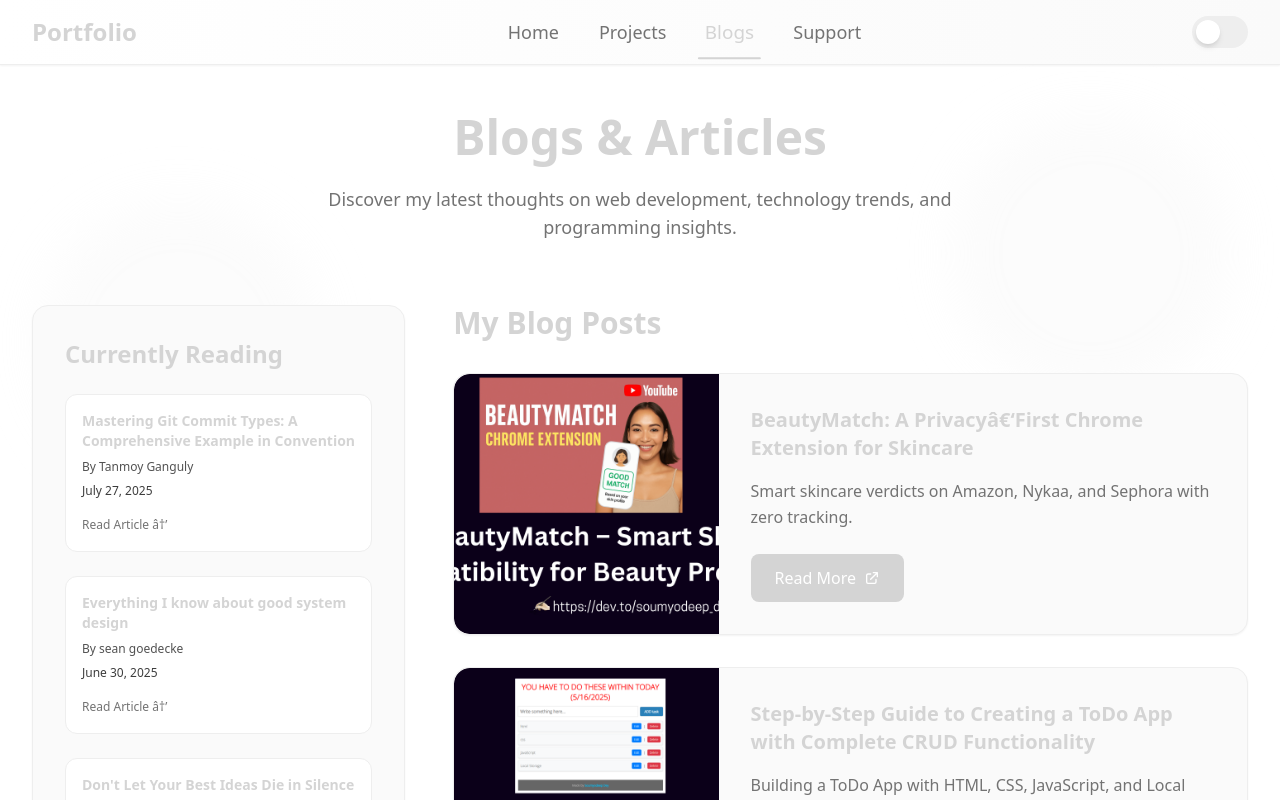
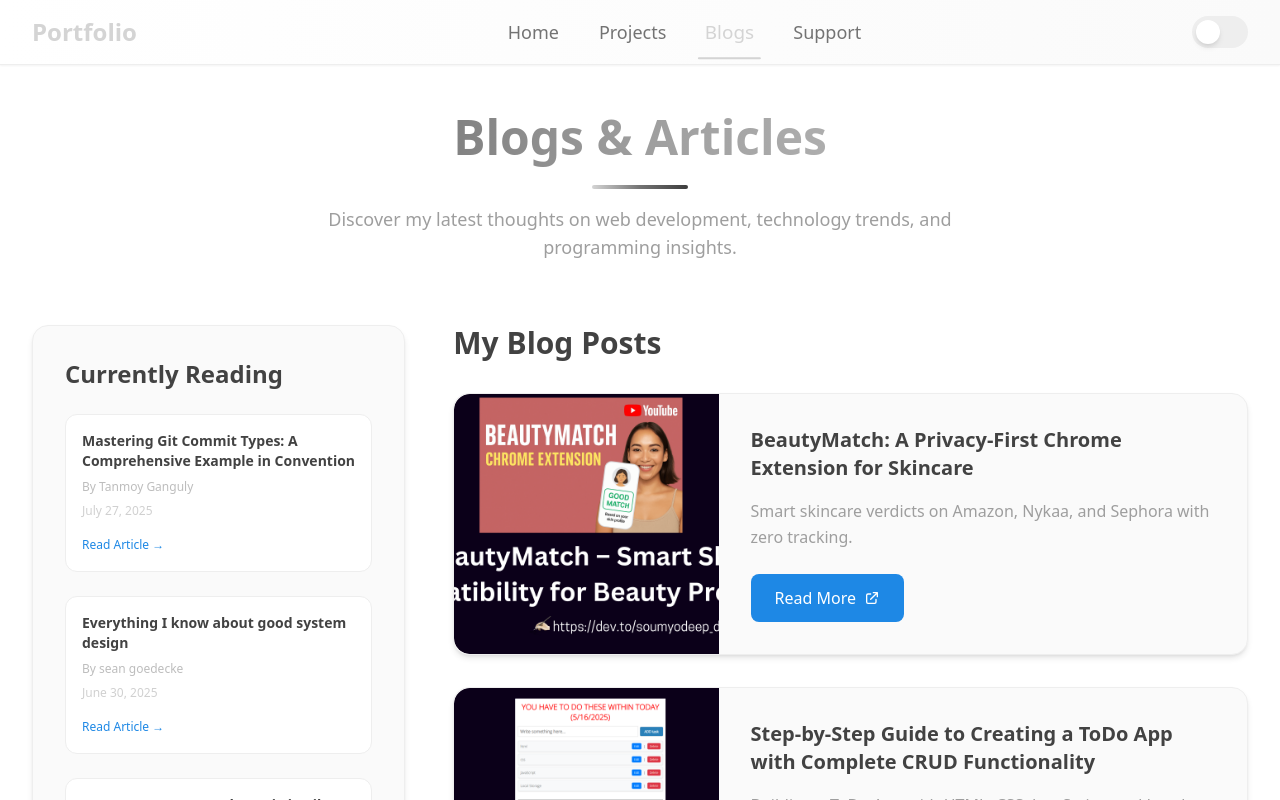
Before and after one commit to Soumyodeep-Dey/SD-portfolio, a React (Vite) app: page /blogs in a window 1280 px wide. Shown: the top 800 px of the page. Built offline with nearby package versions, Linux system fonts and the light colour scheme.

Commit message:
style : css upgradation

```diff
--- a/src/components/Blogs/Blogs.jsx
+++ b/src/components/Blogs/Blogs.jsx
@@ -1,12 +1,12 @@
-/* Blogs.jsx â€“ Clean white/black theme implementation */
+/* Blogs.jsx – Pure black dark mode + correct contrast colors */
 
 import { useState } from 'react';
 
 const myBlogs = [
   {
-    title: "BeautyMatch: A Privacyâ€‘First Chrome Extension for Skincare",
+    title: "BeautyMatch: A Privacy-First Chrome Extension for Skincare",
     description: "Smart skincare verdicts on Amazon, Nykaa, and Sephora with zero tracking.",
-    link: "https://dev.to/soumyodeepdey/beautymatch-a-privacyfirst-chrome-extension-for-smarter-skincare-1b45",
+    link: "https://dev.to/soumyodeep_dey_c6cb5e8c97/beautymatch-smart-skin-compatibility-for-beauty-products-2fbg",
     image: "/Images/BeautyMatch Blog.png",
   },
   {
@@ -43,7 +43,7 @@ const readingBlogs = [
     date: "June 5, 2025"
   },
   {
-    title: "I Built an MCP Server for DevTo (100% Open Source)ðŸŽ‰",
+    title: "I Built an MCP Server for DevTo (100% Open Source)🎉",
     author: "Arindam Majumdar",
     link: "https://dev.to/arindam_1729/i-built-an-mcp-server-for-devto-100-open-source-4f6n",
     date: "June 3, 2025"
@@ -69,7 +69,7 @@ function Blogs() {
 
   return (
     <div className="min-h-screen bg-light-50 dark:bg-dark-50 relative overflow-hidden">
-      {/* Decorative background elements */}
+      {/* Decorative background blobs */}
       {[
         'top-10 right-10 animate-blob',
         'top-32 left-10 animate-blob animation-delay-2000',
@@ -77,7 +77,7 @@ function Blogs() {
       ].map((pos, i) => (
         <div
           key={i}
-          className={`absolute w-72 h-72 bg-light-300 dark:bg-dark-300 rounded-full mix-blend-multiply dark:mix-blend-screen filter blur-xl opacity-20 ${pos}`}
+          className={`absolute w-72 h-72 rounded-full mix-blend-multiply dark:mix-blend-screen filter blur-xl opacity-20 g-gradient-to-br from-light-300 to-light-200 dark:from-dark-300 dark:to-dark-200 ${pos}`}
         />
       ))}
 
@@ -85,10 +85,12 @@ function Blogs() {
       <div className="relative z-10 max-w-7xl mx-auto px-4 sm:px-6 lg:px-8 py-12">
         {/* Main heading */}
         <div className="text-center mb-16">
-          <h1 className="text-5xl font-bold text-dark-900 dark:text-light-50 mb-6">
+          <h1 className="text-5xl font-extrabold bg-gradient-to-r from-light-900 via-light-700 to-light-500
+                         dark:from-dark-950 dark:via-dark-800 dark:to-dark-600 bg-clip-text text-transparent mb-4 animate-fadeInLeft pb-2">
             Blogs & Articles
           </h1>
-          <p className="text-lg text-dark-700 dark:text-light-300 max-w-2xl mx-auto">
+          <div className="w-24 h-1 bg-gradient-to-r from-dark-900 via-dark-700 to-dark-500 dark:from-light-50 dark:via-light-300 dark:to-light-400 mx-auto mt-4 rounded-full" />
+          <p className="text-lg text-light-700 dark:text-dark-800 max-w-2xl mx-auto pt-4">
             Discover my latest thoughts on web development, technology trends, and programming insights.
           </p>
         </div>
@@ -97,36 +99,39 @@ function Blogs() {
         <div className="grid lg:grid-cols-3 gap-12">
           {/* Currently Reading Section */}
           <div className="lg:col-span-1">
-            <div className="bg-light-100 dark:bg-dark-100 rounded-2xl p-8 shadow-sm border border-light-300 dark:border-dark-300">
-              <h2 className="text-2xl font-bold text-dark-900 dark:text-light-50 mb-6">
+            <div className="bg-light-100 dark:bg-dark-100/90 backdrop-blur-md rounded-2xl p-8 shadow-md border border-light-300 dark:border-dark-300 hover:shadow-lg transition">
+              <h2 className="text-2xl font-bold text-light-900 dark:text-dark-950 mb-6">
                 Currently Reading
               </h2>
               <div className="space-y-6">
                 {readingBlogs.map((blog, index) => (
                   <div
                     key={index}
-                    className="group relative bg-light-50 dark:bg-dark-50 rounded-xl p-4 hover:shadow-md transition-all duration-300 border border-light-300 dark:border-dark-300 hover:border-dark-400 dark:hover:border-light-400"
+                    className="group relative bg-light-50 dark:bg-dark-50 rounded-xl p-4
+                               hover:scale-[1.02] hover:shadow-lg transition-all duration-300
+                               border border-light-300 dark:border-dark-300
+                               hover:border-primary-300 dark:hover:border-primary-400"
                   >
-                    <h3 className="text-sm font-semibold text-dark-900 dark:text-light-50 mb-2 line-clamp-2 group-hover:text-dark-700 dark:group-hover:text-light-300 transition-colors">
+                    <h3 className="text-sm font-semibold text-light-900 dark:text-dark-950 mb-2 line-clamp-2 group-hover:text-primary-700 dark:group-hover:text-primary-300 transition-colors">
                       {blog.title}
                     </h3>
-                    <p className="text-xs text-dark-600 dark:text-light-400 mb-2">
+                    <p className="text-xs text-light-600 dark:text-dark-700 mb-2">
                       By {blog.author}
                     </p>
-                    <p className="text-xs text-dark-500 dark:text-light-500 mb-3">
+                    <p className="text-xs text-light-500 dark:text-dark-700 mb-3">
                       {blog.date}
                     </p>
                     <a
                       href={blog.link}
                       target="_blank"
                       rel="noopener noreferrer"
-                      className="text-xs text-dark-700 dark:text-light-300 hover:text-dark-900 dark:hover:text-light-50 font-medium transition-colors"
+                      className="text-xs font-medium text-primary-600 dark:text-primary-300 hover:underline"
                     >
-                      Read Article â†’
+                      Read Article →
                     </a>
 
                     {/* Hover gradient overlay */}
-                    <div className="absolute inset-0 bg-gradient-to-r from-light-200/50 to-light-300/50 dark:from-dark-200/50 dark:to-dark-300/50 opacity-0 group-hover:opacity-100 transition-opacity duration-300 rounded-xl pointer-events-none" />
+                    <div className="absolute inset-0 bg-gradient-to-r from-light-200/30 to-light-300/30 dark:from-dark-200/30 dark:to-dark-300/30 opacity-0 group-hover:opacity-100 transition-opacity duration-300 rounded-xl pointer-events-none" />
                   </div>
                 ))}
               </div>
@@ -135,26 +140,29 @@ function Blogs() {
 
           {/* My Blog Posts Section */}
           <div className="lg:col-span-2">
-            <h2 className="text-3xl font-bold text-dark-900 dark:text-light-50 mb-8">
+            <h2 className="text-3xl font-bold text-light-900 dark:text-dark-950 mb-8">
               My Blog Posts
             </h2>
             <div className="grid gap-8">
               {myBlogs.map((blog, index) => (
                 <article
                   key={index}
-                  className="group relative bg-light-100 dark:bg-dark-100 rounded-2xl overflow-hidden shadow-sm hover:shadow-lg transition-all duration-300 border border-light-300 dark:border-dark-300 hover:border-dark-400 dark:hover:border-light-400"
+                  className="group relative bg-light-100 dark:bg-dark-100/90 backdrop-blur-md rounded-2xl overflow-hidden shadow-md hover:shadow-xl
+                             transition-all duration-300 border border-light-300 dark:border-dark-300
+                             hover:border-primary-300 dark:hover:border-primary-400 hover:scale-[1.02]"
                 >
                   <div className="md:flex">
                     {/* Blog image */}
                     {blog.image && !errorImages[index] && (
-                      <div className="md:w-1/3 relative">
+                      <div className="md:w-1/3 relative overflow-hidden">
                         {loadingImages[index] && (
                           <div className="absolute inset-0 bg-light-300 dark:bg-dark-300 animate-pulse rounded-tl-2xl md:rounded-bl-2xl md:rounded-tr-none rounded-tr-2xl" />
                         )}
                         <img
                           src={blog.image}
                           alt={blog.title}
-                          className="w-full h-48 md:h-full object-cover rounded-tl-2xl md:rounded-bl-2xl md:rounded-tr-none rounded-tr-2xl"
+                          className="w-full h-48 md:h-full object-cover rounded-tl-2xl md:rounded-bl-2xl md:rounded-tr-none rounded-tr-2xl
+                                     transition-transform duration-500 group-hover:scale-105"
                           onLoadStart={() => handleImageLoadStart(index)}
                           onLoad={() => handleImageLoad(index)}
                           onError={() => handleImageError(index)}
@@ -164,10 +172,10 @@ function Blogs() {
 
                     {/* Blog content */}
                     <div className="md:w-2/3 p-8">
-                      <h3 className="text-xl font-bold text-dark-900 dark:text-light-50 mb-4 group-hover:text-dark-700 dark:group-hover:text-light-300 transition-colors">
+                      <h3 className="text-xl font-bold text-light-900 dark:text-dark-950 mb-4 group-hover:text-primary-700 dark:group-hover:text-primary-300 transition-colors">
                         {blog.title}
                       </h3>
-                      <p className="text-dark-700 dark:text-light-300 mb-6 leading-relaxed">
+                      <p className="text-light-700 dark:text-dark-800 mb-6 leading-relaxed">
                         {blog.description}
                       </p>
                       {blog.link && (
@@ -175,7 +183,9 @@ function Blogs() {
                           href={blog.link}
                           target="_blank"
                           rel="noopener noreferrer"
-                          className="inline-flex items-center px-6 py-3 bg-dark-900 dark:bg-light-50 text-light-50 dark:text-dark-900 rounded-lg hover:bg-dark-700 dark:hover:bg-light-200 transition-colors font-medium"
+                          className="inline-flex items-center px-6 py-3 bg-primary-600 hover:bg-primary-500
+                                     text-light-50 rounded-lg dark:bg-primary-400 dark:hover:bg-primary-300
+                                     dark:text-dark-900 transition-colors font-medium"
                         >
                           Read More
                           <svg className="ml-2 w-4 h-4" fill="none" stroke="currentColor" viewBox="0 0 24 24">
@@ -196,7 +206,7 @@ function Blogs() {
 
         {/* Footnote */}
         <div className="text-center mt-16 pt-8 border-t border-light-300 dark:border-dark-300">
-          <p className="text-dark-600 dark:text-light-400">
+          <p className="text-light-600 dark:text-dark-700">
             More articles coming soon! Follow me on social media for updates.
           </p>
         </div>
--- a/src/components/Support/Support.jsx
+++ b/src/components/Support/Support.jsx
@@ -260,7 +260,9 @@ export default function Support() {
             Support My Work
           </h1>
 
-          <p className="text-xl text-dark-700 dark:text-light-300 max-w-3xl mx-auto leading-relaxed">
+          <div className="w-24 h-1 bg-gradient-to-r from-dark-900 via-dark-700 to-dark-500 dark:from-light-50 dark:via-light-300 dark:to-light-400 mx-auto mt-4 rounded-full" />
+
+          <p className="text-xl text-dark-700 dark:text-light-300 max-w-3xl mx-auto leading-relaxed pt-4">
             Your contribution helps me build open-source projects, write in-depth tech articles,
             and share knowledge with the developer community. Every support counts!
           </p>
--- a/tailwind.config.js
+++ b/tailwind.config.js
@@ -29,6 +29,7 @@ export default {
           850: '#5f5f5f', // new
           900: '#424242',
           950: '#2e2e2e', // deepest
+          1000: '#1a1a1a', // darkest
         },
         // Dark theme
         dark: {
@@ -51,6 +52,7 @@ export default {
           850: '#bfbfbf', // new
           900: '#d4d4d4',
           950: '#eaeaea', // lightest text
+          1000: '#ffffff', // pure white
         },
 
         // Accent colors (works for both light/dark themes)
```
Also changed, not shown: src/components/NotFound/NotFound.jsx (+30 -29 lines).
